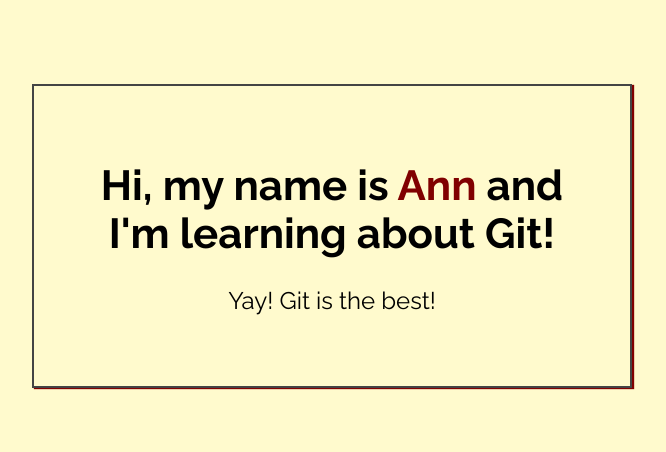
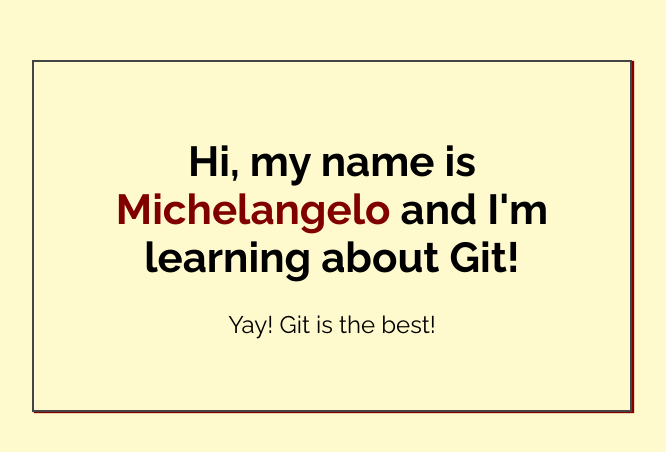
Before and after one commit to micber144/my-first-repo, a plain HTML site: page index.html in a window 1280 px wide. Shown: the part 164-616 px from the top of the page, without its empty margins (308-974 px from the left). Drawn offline with Linux system fonts and the light colour scheme.

Commit message:
Added name to index.html

```diff
--- a/index.html
+++ b/index.html
@@ -14,7 +14,7 @@
 <body>
 
     <div class="greeting">
-        <h1>Hi, my name is <span class="highlight">Ann</span> and I'm learning about Git! </h1>
+        <h1>Hi, my name is <span class="highlight">Michelangelo</span> and I'm learning about Git! </h1>
 
         <p>Yay! Git is the best!</p>
     </div>
```
